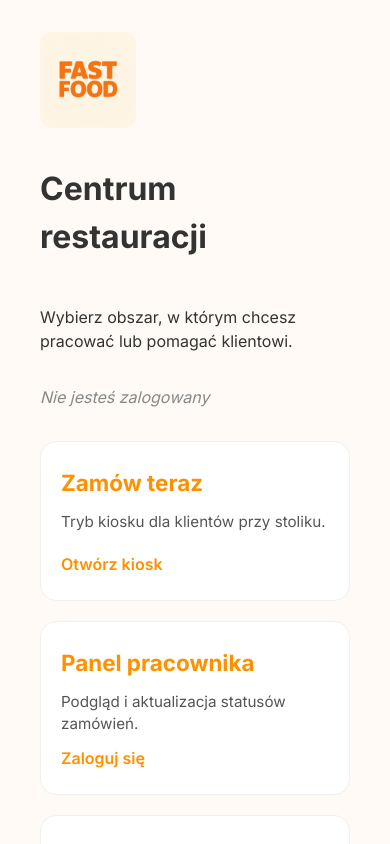
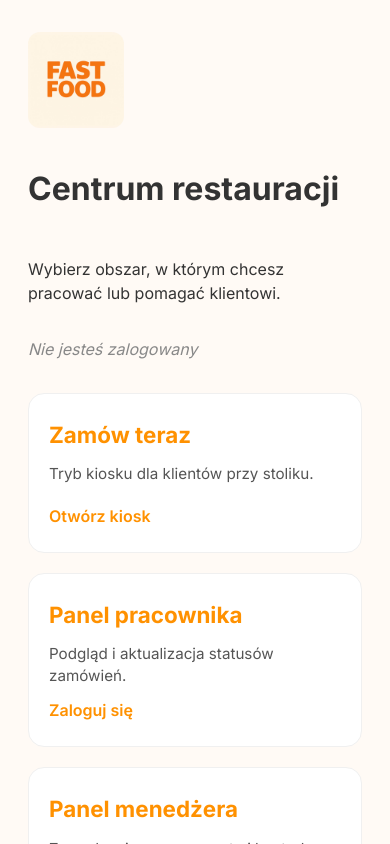
Before and after one commit to Daniel3244/Restaurant-app, a React (Vite) app: page / in a window 390 px wide. Shown: the top 844 px of the page. Built offline with nearby package versions, Linux system fonts and the light colour scheme; no server answers.

Commit message:
fix: zmniejszono bazowy skalę UI

```diff
--- a/src/App.css
+++ b/src/App.css
@@ -58,14 +58,15 @@ html, body {
   box-sizing: border-box;
 }
 .app-shell {
-  width: min(1280px, 100%);
+  width: min(1120px, calc(100% - 48px));
   margin: 0 auto;
-  padding: 0 1.5rem 2.5rem;
-}
-
-@media (min-width: 1600px) {
+  padding: 0 1rem 2rem;
+}
+
+@media (max-width: 768px) {
   .app-shell {
-    width: min(1400px, 100%);
+    width: 100%;
+    padding: 0 0.75rem 1.5rem;
   }
 }
 .landing-view {
--- a/src/index.css
+++ b/src/index.css
@@ -1,6 +1,7 @@
 :root {
   --font-sans: 'Inter', 'Segoe UI', 'Roboto', 'Helvetica Neue', Arial, sans-serif;
   font-family: var(--font-sans);
+  font-size: 15px;
   color: #222;
   background-color: var(--main-bg, #fffaf5);
   font-weight: 400;
@@ -34,3 +35,9 @@ img, picture, video, canvas, svg {
 button, input, textarea, select {
   font: inherit;
 }
+
+@media (max-width: 1280px) {
+  :root {
+    font-size: 16px;
+  }
+}
```
